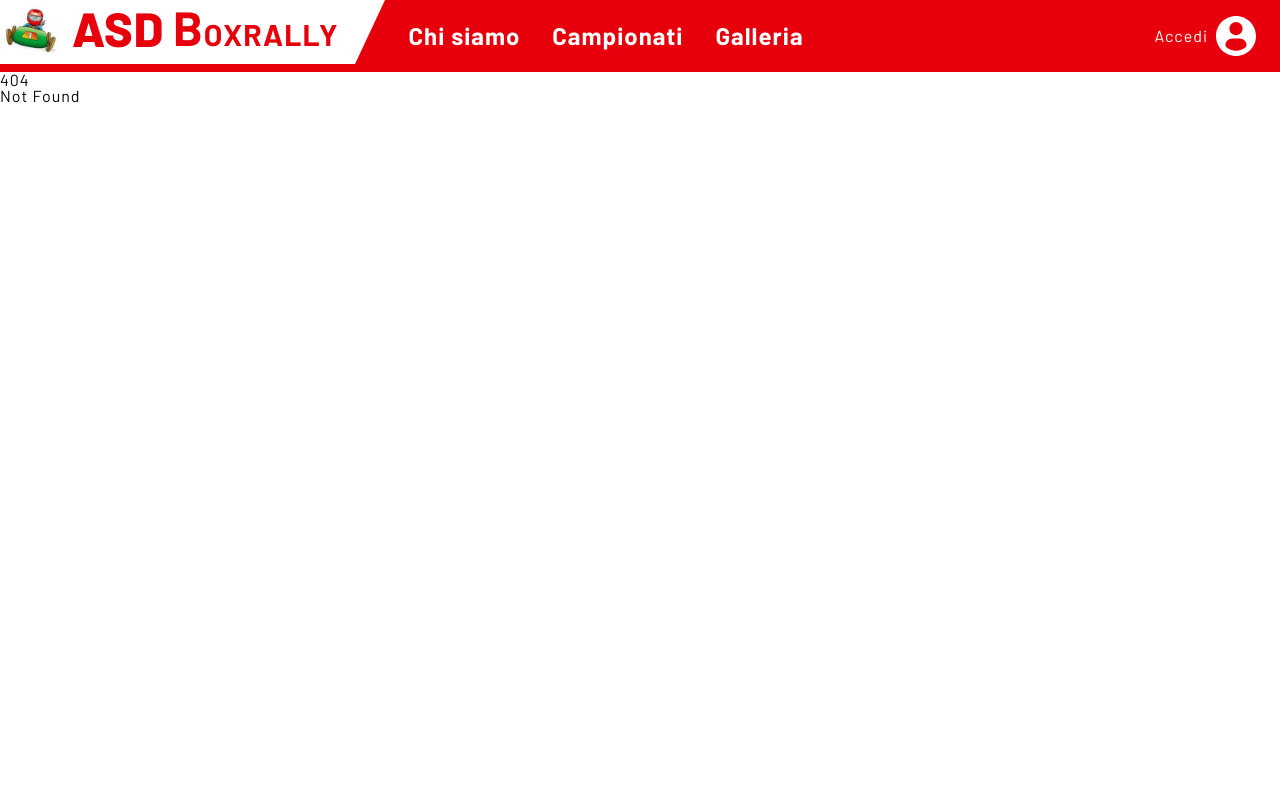
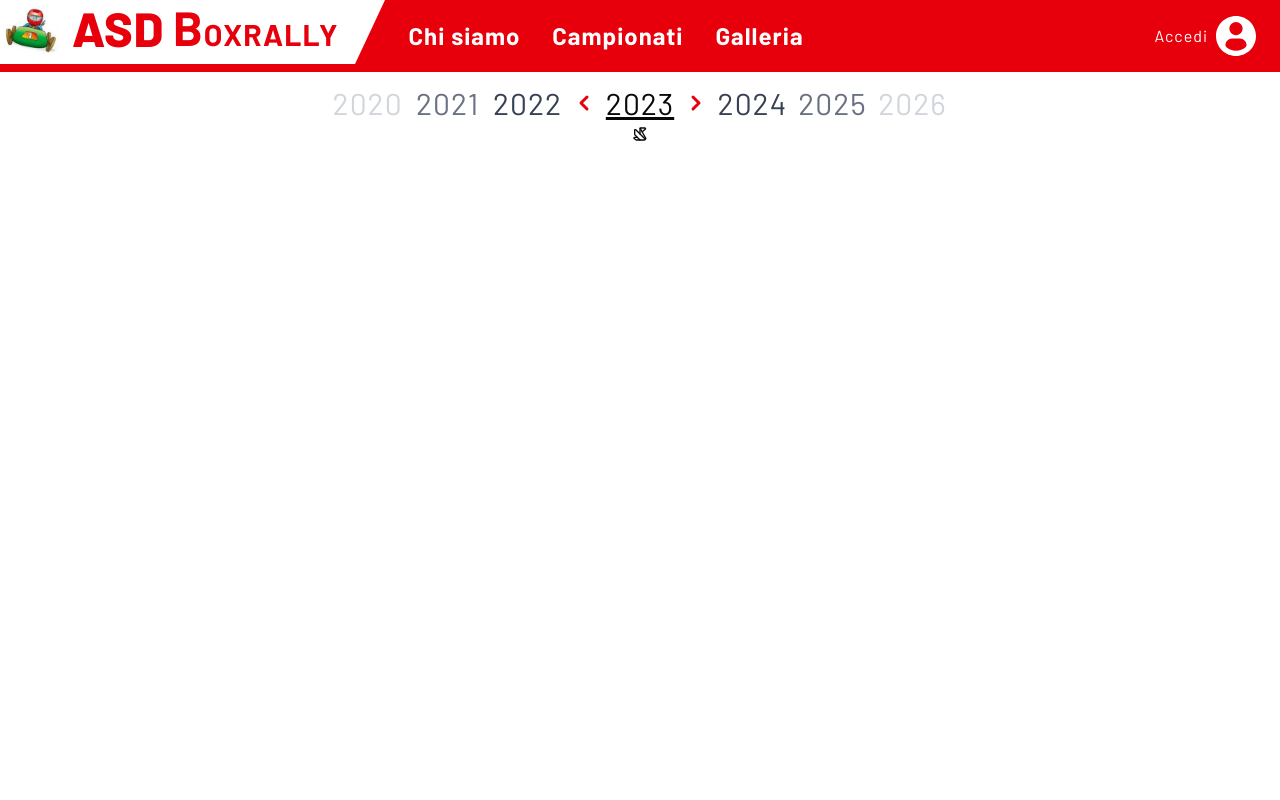
Before and after one commit to Vano2903/soapbox-website, a SvelteKit app: page /gallery in a window 1280 px wide. Before the commit this address had no page. Shown: the top 800 px of the page. Built offline with nearby package versions, Linux system fonts and the light colour scheme.

Commit message:
feat: year selection on gallery

```diff
--- /dev/null
+++ b/src/routes/gallery/+page.svelte
@@ -0,0 +1,29 @@
+<script lang="ts">
+	import YearSelection from '$lib/components/ui/yearSelection/yearSelection.svelte';
+	import { LucideOrigami, LucidePanelTop } from 'lucide-svelte';
+
+	function yearSelectionClick(year: number) {
+		console.log('year click:', year);
+	}
+
+	const years = [
+		{ year: 2020, current: false, disabled: false },
+		{ year: 2021, current: false, disabled: false },
+		{ year: 2022, current: false, disabled: false },
+		{ year: 2023, current: true, disabled: false, icon: LucideOrigami },
+		{ year: 2024, current: false, disabled: false },
+		{ year: 2025, current: false, disabled: true },
+		{ year: 2026, current: false, disabled: true },
+		{ year: 2027, current: false, disabled: true }
+	];
+	const offset = 3;
+</script>
+
+<main>
+	<br />
+	<div class="flex justify-center">
+		<YearSelection {offset} {years} handleClick={yearSelectionClick} />
+	</div>
+</main>
+
+<style></style>
```
